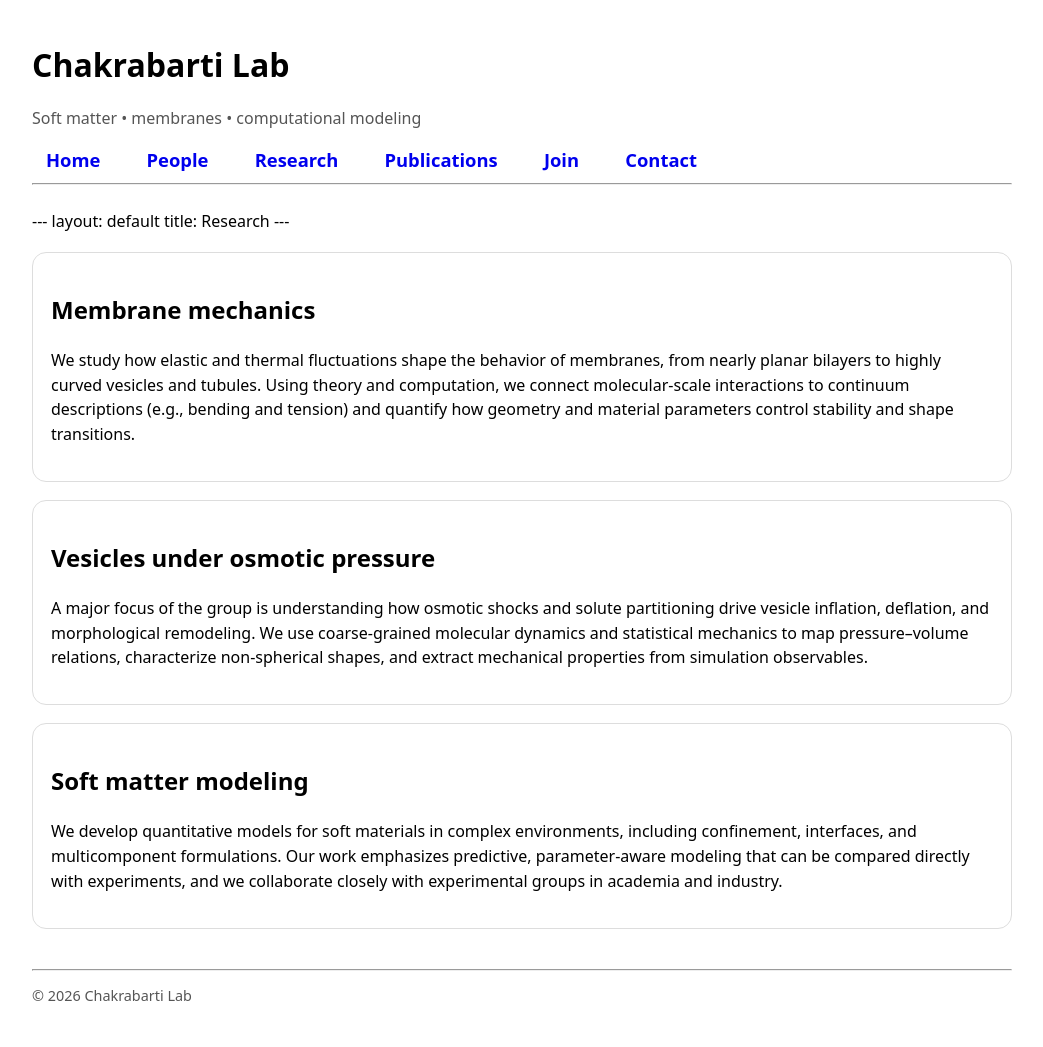
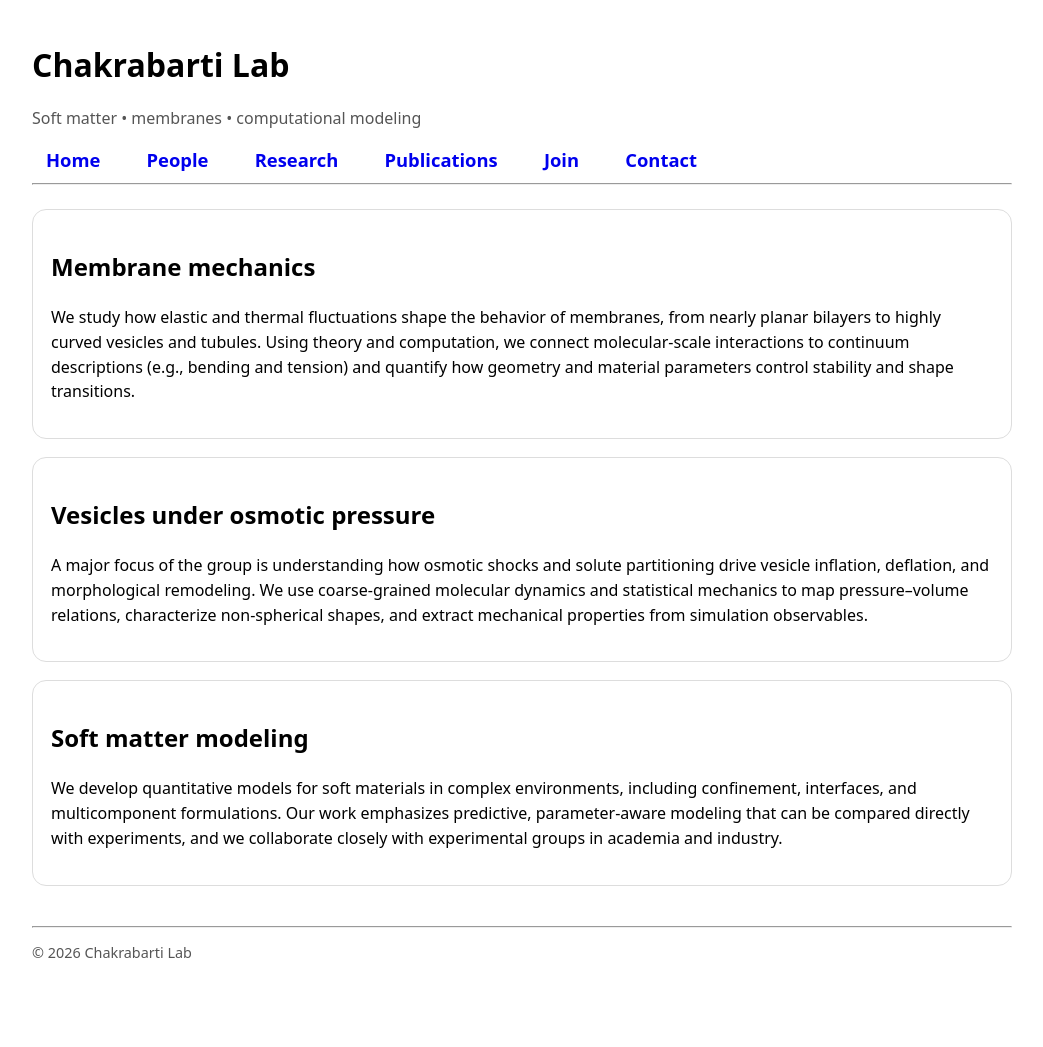
Before and after one commit to skg43/chakrabarti-lab, a Jekyll site: the page built from research.html, in a window 1280 px wide. Shown: the whole page, without its empty margins (118-1161 px from the left). Built offline with Jekyll 4.4.1, drawn with Linux system fonts in a browser that asks for light colours; after the commit the page ends 1005 px from its top, so only the background shows below that.

Commit message:
Generic Research

```diff
--- a/research.html
+++ b/research.html
@@ -3,10 +3,6 @@ layout: default
 title: Research
 ---
 
----
-layout: default
-title: Research
----
 
 <div class="card">
   <h2>Membrane mechanics</h2>
```
